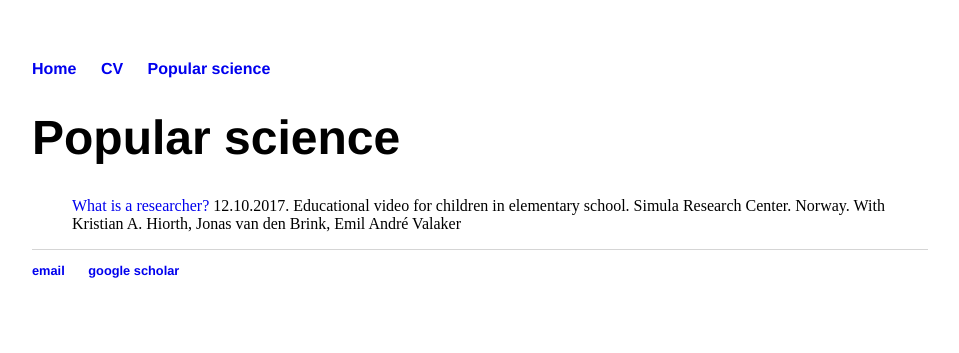
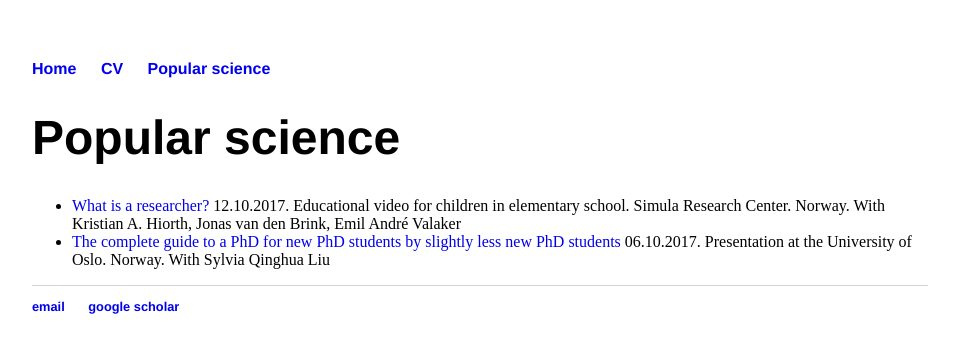
Before and after one commit to adrianmruf/adrianmruf.github.io, a Jekyll site: the page built from popularscience/index.html, in a window 1280 px wide. Shown: the top 353 px of the page, without its empty margins (160-1119 px from the left). Built offline with Jekyll 4.4.1, drawn with Linux system fonts in a browser that asks for light colours.

Commit message:
Update index.html

```diff
--- a/popularscience/index.html
+++ b/popularscience/index.html
@@ -5,5 +5,6 @@ title: Popular science
 	<h1>{{ page.title }}</h1>
 
 <ul>
-	<a href="http://www.mn.uio.no/math/english/people/aca/adrianru/What%20is%20a%20Researcher">What is a researcher?</a> 12.10.2017. Educational video for children in elementary school. Simula Research Center. Norway. With Kristian A. Hiorth, Jonas van den Brink, Emil André Valaker
+	<li><a href="http://www.mn.uio.no/math/english/people/aca/adrianru/What%20is%20a%20Researcher">What is a researcher?</a> 12.10.2017. Educational video for children in elementary school. Simula Research Center. Norway. With Kristian A. Hiorth, Jonas van den Brink, Emil André Valaker</li>
+	<li><a href="http://www.mn.uio.no/math/english/people/aca/adrianru/meeting_for_new_phds.pdf">The complete guide to a PhD for new PhD students by slightly less new PhD students</a> 06.10.2017. Presentation at the University of Oslo. Norway. With Sylvia Qinghua Liu</li>
 </ul>
```
